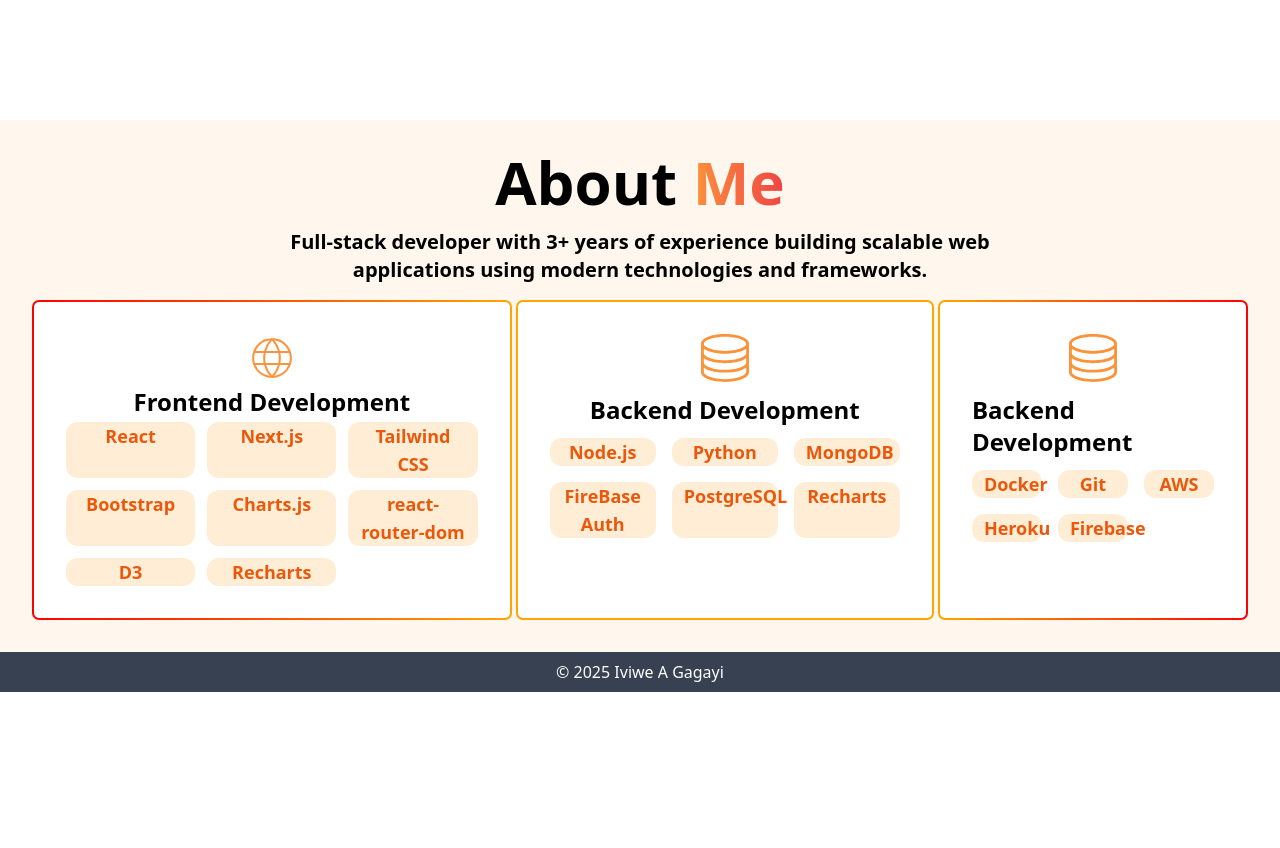
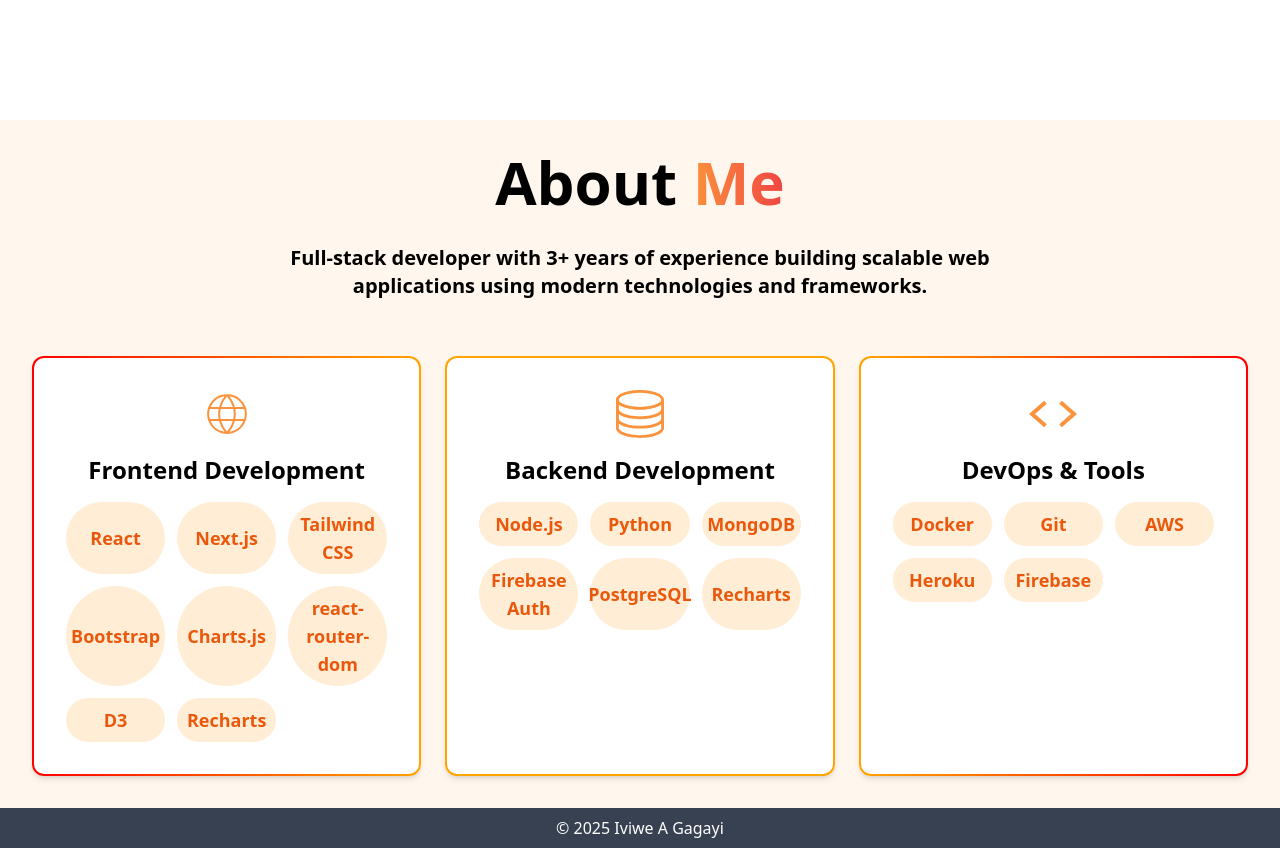
Before and after one commit to Iviwe-Gagayi/portfolio, a React (Create React App) app: page / in a window 1280 px wide. Shown: the part 680-1528 px from the top of the page. Before the commit the page ends 1372 px from the top, so only its background shows below. Built offline with nearby package versions, Linux system fonts and the light colour scheme.

Commit message:
Cleaned up 'About' section sqaures

```diff
--- a/src/About.js
+++ b/src/About.js
@@ -1,158 +1,115 @@
 import React from 'react';
-import { useState } from 'react';
 import { TfiServer } from "react-icons/tfi";
-import { IoIosPhonePortrait } from "react-icons/io";
 import { IoCodeSharp } from "react-icons/io5";
 import { CiGlobe } from "react-icons/ci";
-import { DivideIcon } from '@heroicons/react/16/solid';
 
-function About(){
-return(
-<div className = 'w-full flex flex-col items-center justify-center bg-orange-50 gap-4 overflow-hidden p-8'>
+function About() {
+  return (
+    <div className="w-full flex flex-col items-center justify-center bg-orange-50 gap-8 overflow-hidden p-8">
 
-<h1 className='text-black text-6xl font-bold text-center justify-center' >
-    About {" "}
+      {/* Title */}
+      <h1 className="text-black text-6xl font-bold text-center">
+        About{" "}
         <span className="text-transparent bg-clip-text bg-gradient-to-r from-orange-400 to-red-500">
           Me
         </span>
       </h1>
 
-<div>
-<h2 className='text-black text-xl font-bold text-center'>
+      {/* Subtitle */}
+      <div className="text-center">
+        <h2 className="text-black text-xl font-bold">
           Full-stack developer with 3+ years of experience building scalable web
         </h2>
-<h3 className='text-black text-xl font-bold text-center'>
+        <h3 className="text-black text-xl font-bold">
           applications using modern technologies and frameworks.
         </h3>
       </div>
-  {/* Skills squares*/}
-  {/* frontend*/}
-  <div className='flex flex-row gap-1 '>
-<div className='flex flex-col w-70 h-35 bg-white rounded bg-white p-8 items-center gap-1'
+
+      {/* Skills Grid */}
+      <div className="grid grid-cols-1 md:grid-cols-3 gap-6 mt-6">
+
+        {/* Frontend */}
+        <div
+          className="flex flex-col w-100 h-auto bg-white rounded-xl p-8 items-center gap-4
+          border-2 border-transparent shadow-md transition-transform transform hover:scale-105 hover:shadow-xl"
           style={{
-    border: "2px solid transparent",
-    borderRadius: "7px",
             background:
               "linear-gradient(white, white) padding-box, linear-gradient(to right, red, orange) border-box",
-  }}>
+          }}
+        >
           <CiGlobe className="h-12 w-12 text-orange-400" />
-<h2 className='font-bold text-black text-2xl'>
+          <h2 className="font-bold text-black text-2xl text-center">
             Frontend Development
           </h2>
-
-<div class="grid grid-cols-3 gap-3">
- <h4 className='text-orange-600 font-bold text-lg bg-orange-100 px-3 rounded-xl text-center'>
-React
+          <div className="grid grid-cols-3 gap-3">
+            {["React", "Next.js", "Tailwind CSS", "Bootstrap", "Charts.js", "react-router-dom", "D3", "Recharts"].map((tech) => (
+              <h4
+                key={tech}
+                className="flex items-center justify-center
+                           text-orange-600 font-bold text-sm md:text-lg
+                           bg-orange-100 px-4 py-2 rounded-full text-center leading-normal"
+              >
+                {tech}
               </h4>
-<h4 className='text-orange-600 font-bold text-lg bg-orange-100 px-3 rounded-xl text-center'>
-Next.js
-</h4>
-<h4 className='text-orange-600 font-bold text-lg bg-orange-100 px-3 rounded-xl text-center'>
-Tailwind CSS
-</h4>
-
-<h4 className='text-orange-600 font-bold text-lg bg-orange-100 px-3 rounded-xl text-center'>
-    Bootstrap
-</h4>
-
-<h4 className='text-orange-600 font-bold text-lg bg-orange-100 px-3 rounded-xl text-center'>
-    Charts.js
-</h4>
-
-<h4 className='text-orange-600 font-bold text-lg bg-orange-100 px-3 rounded-xl text-center'>
-    react-router-dom
-</h4>
-
-
-<h4 className='text-orange-600 font-bold text-lg bg-orange-100 px-3 rounded-xl text-center'>
-    D3
-</h4>
-
-<h4 className='text-orange-600 font-bold text-lg bg-orange-100 px-3 rounded-xl text-center'>
-    Recharts
-</h4>
-</div>
-</div>
- {/* backend*/}
-<div className='flex flex-col w-70 h-35 bg-white rounded bg-white p-8 items-center gap-3'
-style={{
-    border: "2px solid transparent",
-    borderRadius: "7px",
-    background:
-      "linear-gradient(white, white) padding-box, linear-gradient(to right, orange, orange) border-box",
-  }}>
-  < TfiServer className="h-12 w-12 text-orange-400" />
-<h2 className='font-bold text-black text-2xl'>
-Backend Development
-</h2>
-
-<div class="grid grid-cols-3 gap-4  ">
- <h4 className='text-orange-600 font-bold text-lg bg-orange-100 px-3 rounded-xl text-center'>
-Node.js
-</h4>
-<h4 className='text-orange-600 font-bold text-lg bg-orange-100 px-3 rounded-xl text-center'>
-Python
-</h4>
-<h4 className='text-orange-600 font-bold text-lg bg-orange-100 px-3 rounded-xl text-center'>
-MongoDB
-</h4>
-
-<h4 className='text-orange-600 font-bold text-lg bg-orange-100 px-3 rounded-xl text-center'>
-    FireBase Auth
-</h4>
-
-<h4 className='text-orange-600 font-bold text-lg bg-orange-100 px-3 rounded-xl text-center'>
-    PostgreSQL
-</h4>
-
-<h4 className='text-orange-600 font-bold text-lg bg-orange-100 px-3 rounded-xl text-center'>
-    Recharts
-</h4>
-</div>
-
-
-</div>
- {/* DevOps & Tools*/}
-<div className='flex flex-col w-70 h-35 bg-white rounded bg-white p-8 items-center gap-3'
-style={{
-    border: "2px solid transparent",
-    borderRadius: "7px",
-    background:
-      "linear-gradient(white, white) padding-box, linear-gradient(to right, orange, red) border-box",
-  }}>
-  < TfiServer className="h-12 w-12 text-orange-400" />
-<h2 className='font-bold text-black text-2xl'>
-Backend Development
-</h2>
-
-<div class="grid grid-cols-3 gap-4  ">
- <h4 className='text-orange-600 font-bold text-lg bg-orange-100 px-3 rounded-xl text-center'>
-Docker
-</h4>
-<h4 className='text-orange-600 font-bold text-lg bg-orange-100 px-3 rounded-xl text-center'>
-Git
-</h4>
-<h4 className='text-orange-600 font-bold text-lg bg-orange-100 px-3 rounded-xl text-center'>
-AWS
-</h4>
-
-<h4 className='text-orange-600 font-bold text-lg bg-orange-100 px-3 rounded-xl text-center'>
-Heroku
-</h4>
-
-<h4 className='text-orange-600 font-bold text-lg bg-orange-100 px-3 rounded-xl text-center'>
-    Firebase
-</h4>
-</div>
-
-
+            ))}
           </div>
         </div>
 
-
-  {/* End */}
+        {/* Backend */}
+        <div
+          className="flex flex-col w-100 h-auto bg-white rounded-xl p-8 items-center gap-4
+          border-2 border-transparent shadow-md transition-transform transform hover:scale-105 hover:shadow-xl"
+          style={{
+            background:
+              "linear-gradient(white, white) padding-box, linear-gradient(to right, orange, orange) border-box",
+          }}
+        >
+          <TfiServer className="h-12 w-12 text-orange-400" />
+          <h2 className="font-bold text-black text-2xl text-center">
+            Backend Development
+          </h2>
+          <div className="grid grid-cols-3 gap-3">
+            {["Node.js", "Python", "MongoDB", "Firebase Auth", "PostgreSQL", "Recharts"].map((tech) => (
+              <h4
+                key={tech}
+                className="flex items-center justify-center
+                           text-orange-600 font-bold text-sm md:text-lg
+                           bg-orange-100 px-4 py-2 rounded-full text-center leading-normal"
+              >
+                {tech}
+              </h4>
+            ))}
+          </div>
         </div>
 
+        {/* DevOps & Tools */}
+        <div
+          className="flex flex-col w-100 h-auto bg-white rounded-xl p-8 items-center gap-4
+          border-2 border-transparent shadow-md transition-transform transform hover:scale-105 hover:shadow-xl"
+          style={{
+            background:
+              "linear-gradient(white, white) padding-box, linear-gradient(to right, orange, red) border-box",
+          }}
+        >
+          <IoCodeSharp className="h-12 w-12 text-orange-400" />
+          <h2 className="font-bold text-black text-2xl text-center">
+            DevOps & Tools
+          </h2>
+          <div className="grid grid-cols-3 gap-3">
+            {["Docker", "Git", "AWS", "Heroku", "Firebase"].map((tech) => (
+              <h4
+                key={tech}
+                className="flex items-center justify-center
+                           text-orange-600 font-bold text-sm md:text-lg
+                           bg-orange-100 px-4 py-2 rounded-full text-center leading-normal"
+              >
+                {tech}
+              </h4>
+            ))}
+          </div>
+        </div>
+      </div>
+    </div>
   );
 }
 
```
Lines whose indentation alone changed are shown as unchanged.
